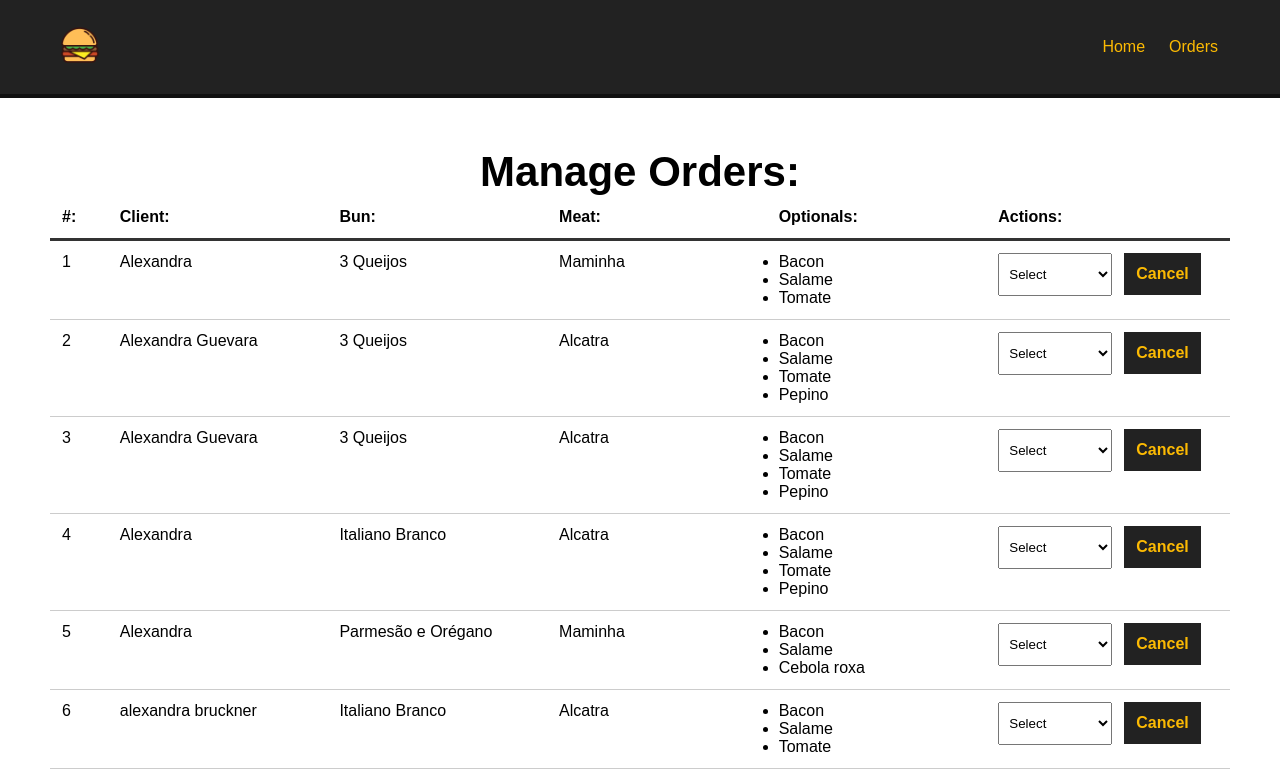
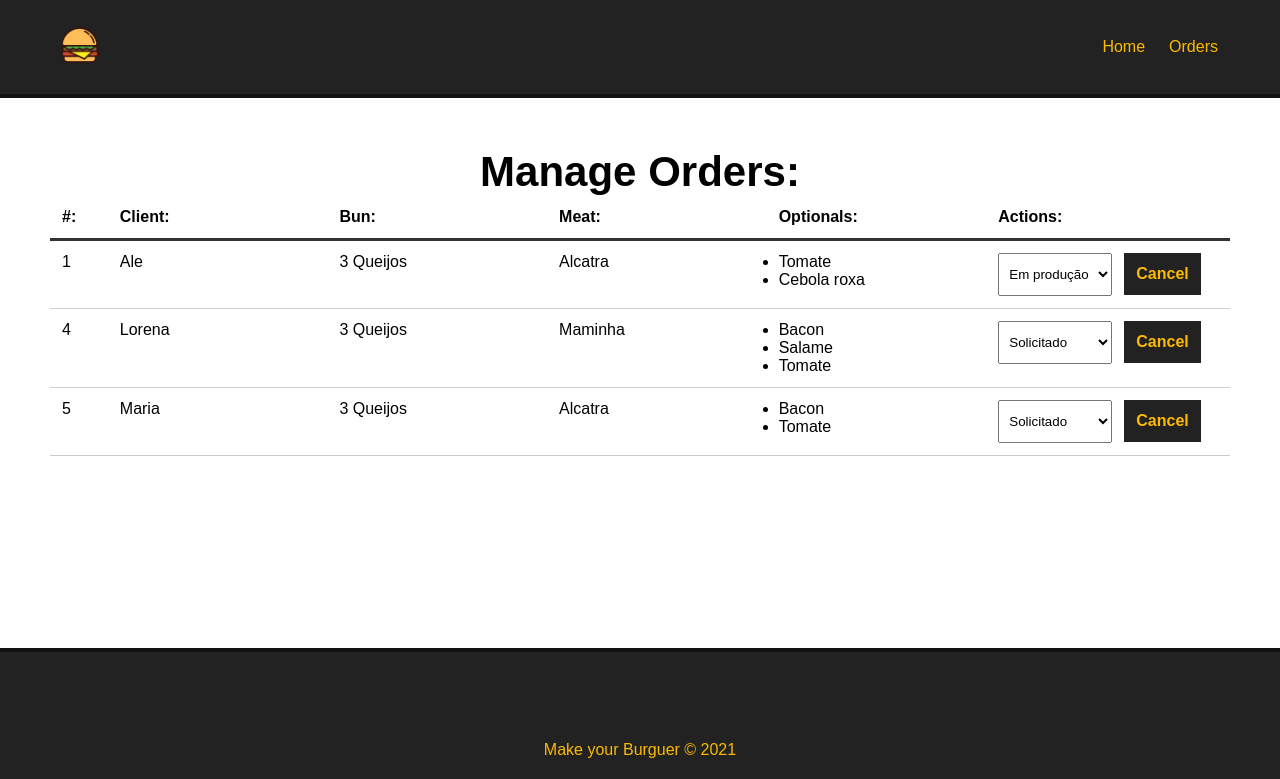
Before and after one commit to aleeeguevara/hamburger-order, a Vue app: page /orders in a window 1280 px wide. Shown: the top 779 px of the page. Built offline with nearby package versions, Linux system fonts and the light colour scheme; data requests are answered from the project's data file.

Commit message:
feat: add methods update & delete by id

```diff
--- a/db/db.json
+++ b/db/db.json
@@ -79,7 +79,18 @@
   ],
   "burgers": [
     {
-      "nome": "Alexandra",
+      "nome": "Ale",
+      "pao": "3 Queijos",
+      "carne": "Alcatra",
+      "opcionais": [
+        "Tomate",
+        "Cebola roxa"
+      ],
+      "status": "Em produção",
+      "id": 1
+    },
+    {
+      "nome": "Lorena",
       "pao": "3 Queijos",
       "carne": "Maminha",
       "opcionais": [
@@ -87,194 +98,19 @@
         "Salame",
         "Tomate"
       ],
-      "status": "Solicited",
-      "id": 1
+      "status": "Solicitado",
+      "id": 4
     },
     {
-      "nome": "Alexandra Guevara",
+      "nome": "Maria",
       "pao": "3 Queijos",
       "carne": "Alcatra",
       "opcionais": [
         "Bacon",
-        "Salame",
-        "Tomate",
-        "Pepino"
-      ],
-      "status": "Solicited",
-      "id": 2
-    },
-    {
-      "nome": "Alexandra Guevara",
-      "pao": "3 Queijos",
-      "carne": "Alcatra",
-      "opcionais": [
-        "Bacon",
-        "Salame",
-        "Tomate",
-        "Pepino"
-      ],
-      "status": "Solicited",
-      "id": 3
-    },
-    {
-      "nome": "Alexandra",
-      "pao": "Italiano Branco",
-      "carne": "Alcatra",
-      "opcionais": [
-        "Bacon",
-        "Salame",
-        "Tomate",
-        "Pepino"
-      ],
-      "status": "Solicited",
-      "id": 4
-    },
-    {
-      "nome": "Alexandra",
-      "pao": "Parmesão e Orégano",
-      "carne": "Maminha",
-      "opcionais": [
-        "Bacon",
-        "Salame",
-        "Cebola roxa"
-      ],
-      "status": "Solicited",
-      "id": 5
-    },
-    {
-      "nome": "alexandra bruckner",
-      "pao": "Italiano Branco",
-      "carne": "Alcatra",
-      "opcionais": [
-        "Bacon",
-        "Salame",
         "Tomate"
       ],
-      "status": "Solicited",
-      "id": 6
-    },
-    {
-      "nome": "Alexandra Guevara",
-      "pao": "3 Queijos",
-      "carne": "Maminha",
-      "opcionais": [
-        "Bacon",
-        "Salame",
-        "Cebola roxa"
-      ],
-      "status": "Solicited",
-      "id": 7
-    },
-    {
-      "nome": "Alexandra Guevara",
-      "pao": "Italiano Branco",
-      "carne": "Alcatra",
-      "opcionais": [
-        "Bacon",
-        "Salame"
-      ],
-      "status": "Solicited",
-      "id": 8
-    },
-    {
-      "nome": "Alexandra",
-      "pao": "3 Queijos",
-      "carne": "Maminha",
-      "opcionais": [
-        "Bacon",
-        "Salame",
-        "Tomate"
-      ],
-      "status": "Solicited",
-      "id": 9
-    },
-    {
-      "nome": "Alexandra Guevara",
-      "pao": "3 Queijos",
-      "carne": "Maminha",
-      "opcionais": [],
-      "status": "Solicited",
-      "id": 10
-    },
-    {
-      "nome": "Alexandra Guevara",
-      "pao": "Italiano Branco",
-      "carne": "Alcatra",
-      "opcionais": [
-        "Bacon",
-        "Salame"
-      ],
-      "status": "Solicited",
-      "id": 11
-    },
-    {
-      "nome": "Alexandra",
-      "pao": "Italiano Branco",
-      "carne": "Alcatra",
-      "opcionais": [
-        "Salame",
-        "Tomate",
-        "Cheddar"
-      ],
-      "status": "Solicited",
-      "id": 12
-    },
-    {
-      "nome": "Nelson F",
-      "pao": "Italiano Branco",
-      "carne": "Alcatra",
-      "opcionais": [
-        "Bacon",
-        "Tomate",
-        "Pepino"
-      ],
-      "status": "Solicited",
-      "id": 13
-    },
-    {
-      "nome": "Nelson ",
-      "pao": "Italiano Branco",
-      "carne": "Veggie burger",
-      "opcionais": [
-        "Bacon",
-        "Cheddar",
-        "Tomate"
-      ],
-      "status": "Solicited",
-      "id": 14
-    },
-    {
-      "nome": "Alexandra",
-      "pao": "3 Queijos",
-      "carne": "Alcatra",
-      "opcionais": [
-        "Bacon",
-        "Salame",
-        "Pepino"
-      ],
-      "status": "Solicited",
-      "id": 15
-    },
-    {
-      "nome": "Leo",
-      "pao": "3 Queijos",
-      "carne": "Veggie burger",
-      "opcionais": [
-        "Cebola roxa",
-        "Pepino"
-      ],
-      "status": "Solicited",
-      "id": 16
-    },
-    {
-      "nome": "Alexandra",
-      "pao": "Italiano Branco",
-      "carne": "Alcatra",
-      "opcionais": [
-        "Bacon"
-      ],
-      "status": "Solicited",
-      "id": 17
+      "status": "Solicitado",
+      "id": 5
     }
   ]
 }
--- a/src/components/BurgerForm.vue
+++ b/src/components/BurgerForm.vue
@@ -41,6 +41,7 @@ export default {
   name: 'BurgerForm',
   data() {
     return {
+      name: null,
       buns: null,
       meats: null,
       optionalsdata: null,
@@ -66,7 +67,7 @@ export default {
         pao: this.bun,
         carne: this.meat,
         opcionais: Array.from(this.optionals),
-        status: 'Solicited',
+        status: 'Solicitado',
       };
 
       const dataJson = JSON.stringify(data);
--- a/src/components/Dashboard.vue
+++ b/src/components/Dashboard.vue
@@ -22,11 +22,18 @@
           </ul>
         </div>
         <div>
-          <select name="status" class="status">
+          <select name="status" class="status" @change="alterStatus($event, order.id)">
             <option value="">Select</option>
-            <option v-for="stat in status" :key="stat.id" value="stat.tipo">{{stat.tipo}}</option>
+            <option
+              v-for="stat in status"
+              :key="stat.id"
+              :value="stat.tipo"
+              :selected="order.status === stat.tipo"
+            >
+              {{stat.tipo}}
+            </option>
           </select>
-          <button class="delete-btn">Cancel</button>
+          <button class="delete-btn" @click="deleteOrder(order.id)">Cancel</button>
         </div>
       </div>
     </div>
@@ -48,17 +55,36 @@ export default {
       const getBurgers = await fetch('http://localhost:3000/burgers');
       const data = await getBurgers.json();
       this.orders = data;
+      this.getStatus();
     },
     async getStatus() {
       const getStat = await fetch('http://localhost:3000/status');
       const dataStatus = await getStat.json();
-      console.log(dataStatus);
       this.status = dataStatus;
+    },
+    async alterStatus(event, id) {
+      const option = event.target.value;
+      const dataJson = JSON.stringify({ status: option });
+      const req = await fetch(`http://localhost:3000/burgers/${id}`, {
+        method: 'PATCH',
+        headers: { 'Content-Type': 'application/json' },
+        body: dataJson,
+      });
+      console.log('alterar', req.json());
+    },
+
+    async deleteOrder(id) {
+      const req = await fetch(`http://localhost:3000/burgers/${id}`, {
+        method: 'DELETE',
+      });
+      const res = await req.json();
+      console.log('deletar', res);
+
+      this.getList(); // atualização sistema forçada backend renderizar lista sem item
     },
   },
   mounted() {
     this.getList();
-    this.getStatus();
   },
 };
 </script>
```
